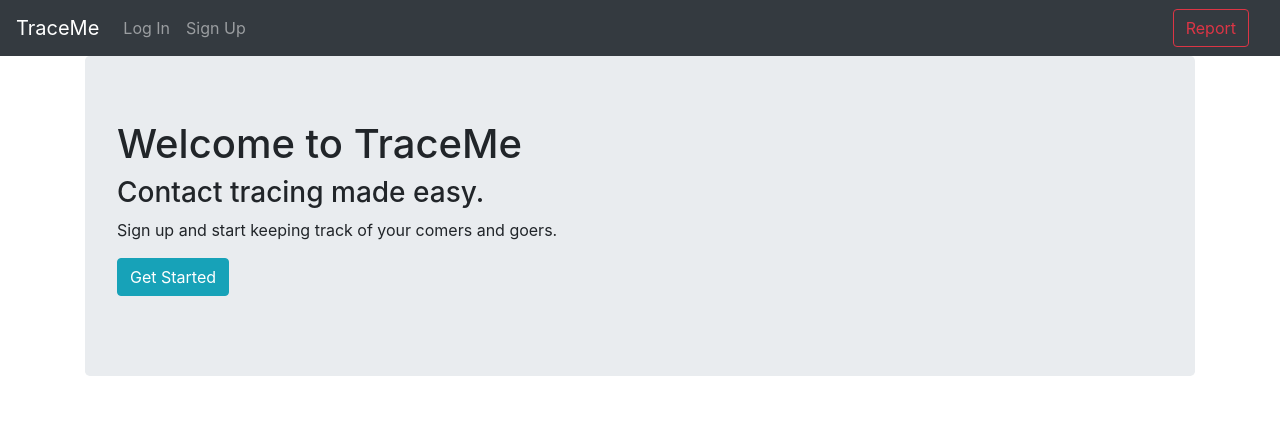
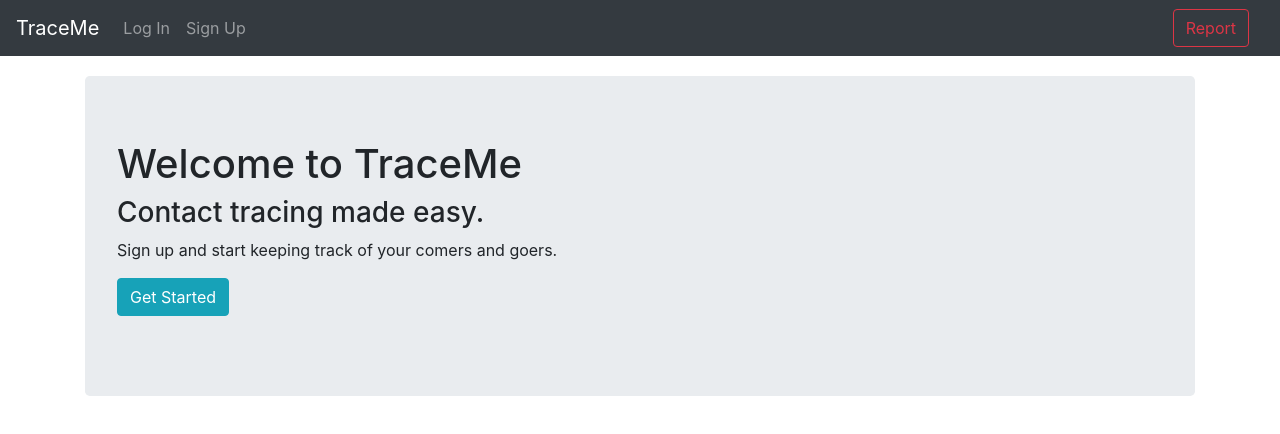
Before and after one commit to wickbushong/trace-me-2, a React (Create React App) app in the folder client/: page / in a window 1280 px wide. Shown: the top 434 px of the page. Built offline with nearby package versions, Linux system fonts and the light colour scheme.

Commit message:
add html id to top level container to implement css spacing.

```diff
--- a/client/src/App.js
+++ b/client/src/App.js
@@ -42,7 +42,7 @@ class App extends React.PureComponent {
       <Router>
         <div>
           <Navigation logOut={this.handleLogOut} ></Navigation>
-          <Container>
+          <Container id="top-container" >
             <Switch>
               <Route exact path="/">
                   <HomePage />
```
Also changed, not shown: 1 other file (tests, documents, lock files or other folders).
